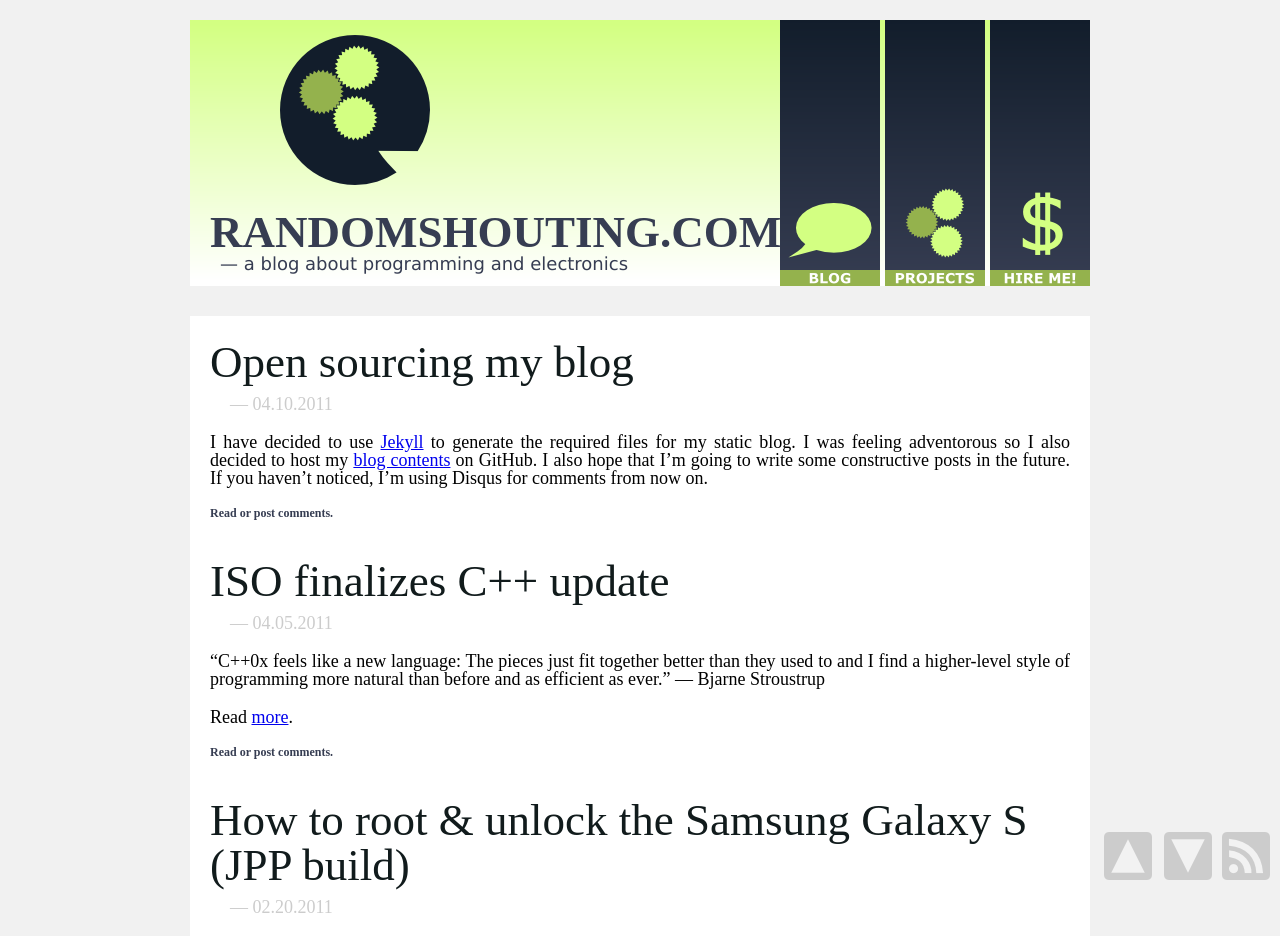
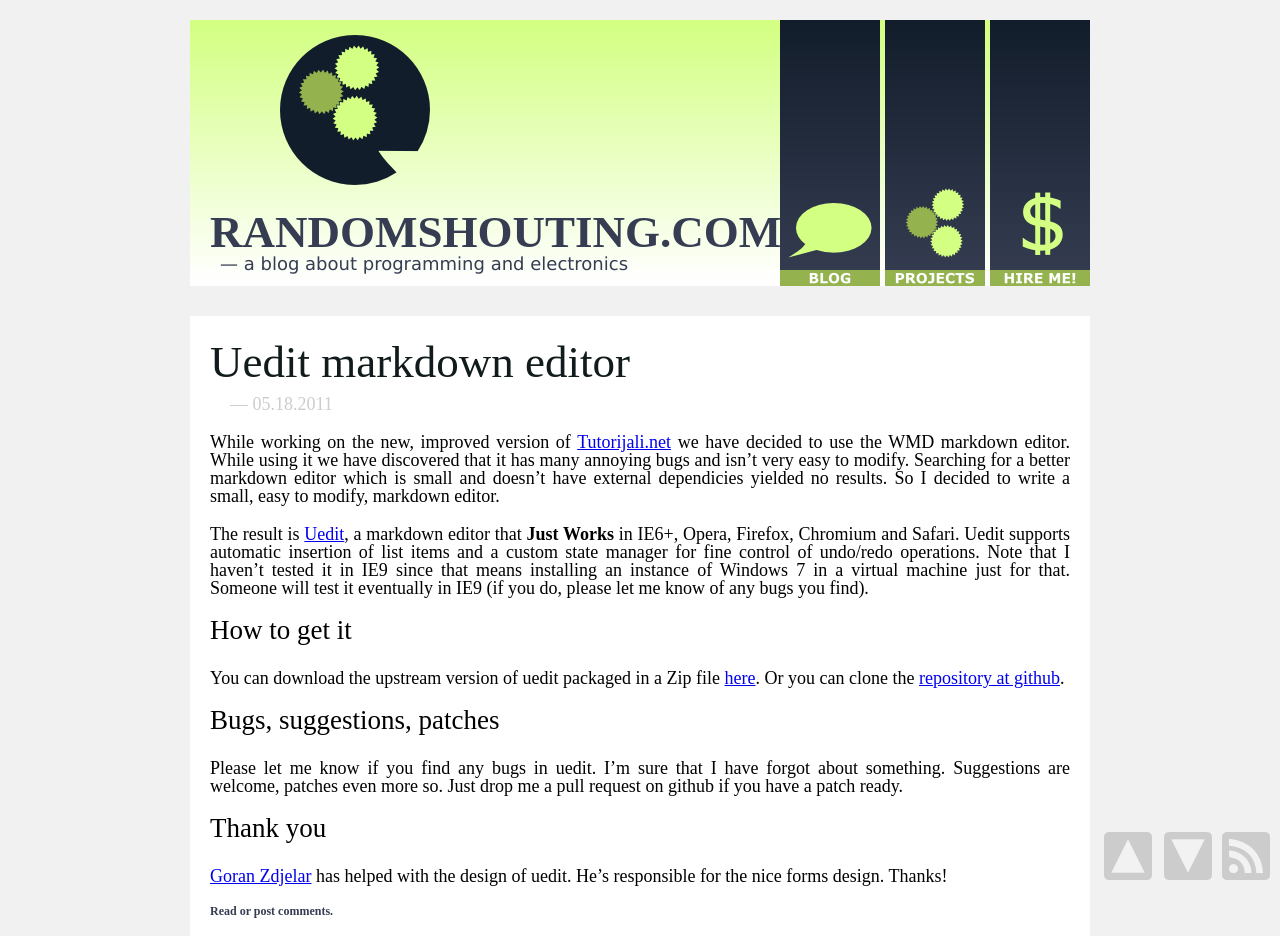
Before and after one commit to amir-hadzic/amir-hadzic.github.com, a Jekyll site: the page built from index.html, in a window 1280 px wide. Shown: the top 936 px of the page. Built offline with Jekyll 4.4.1, drawn with Linux system fonts in a browser that asks for light colours; some web fonts are replaced; Markdown is read by kramdown in place of the engine named in the settings; some of the changed text lies outside the part shown; grey boxes are pictures that could not be loaded.

Commit message:
New post with some minor site-wide modifications.

```diff
--- /dev/null
+++ b/_posts/2011-05-18-Uedit-Markdown-Editor.markdown
@@ -0,0 +1,36 @@
+---
+layout: post
+title: Uedit markdown editor
+---
+
+  [0]: http://www.tutorijali.net
+  [1]: https://github.com/amir-hadzic/uedit
+  [2]: https://github.com/amir-hadzic/uedit/zipball/master
+  [3]: http://www.radar404.com
+  [4]: http://amir-hadzic.github.com/uedit
+
+While working on the new, improved version of [Tutorijali.net][0] we have decided to use
+the WMD markdown editor. While using it we have discovered that it has many
+annoying bugs and isn't very easy to modify. Searching for a better markdown
+editor which is small and doesn't have external dependicies yielded no results.
+So I decided to write a small, easy to modify, markdown editor.
+
+The result is [Uedit][4], a markdown editor that **Just Works** in IE6+, Opera,
+Firefox, Chromium and Safari. Uedit supports automatic insertion of list items
+and a custom state manager for fine control of undo/redo operations. Note that I haven't tested it in IE9 since that means installing an instance of Windows 7 in a virtual machine just for that. Someone will test it eventually in IE9 (if you do, please let me know of any bugs you find).
+
+## How to get it
+
+You can download the upstream version of uedit packaged in a Zip file [here][2].
+Or you can clone the [repository at github][1].
+
+## Bugs, suggestions, patches
+
+Please let me know if you find any bugs in uedit. I'm sure that I have forgot
+about something. Suggestions are welcome, patches even more so. Just drop me a
+pull request on github if you have a patch ready.
+
+## Thank you
+
+[Goran Zdjelar][3] has helped with the design of uedit. He's responsible for the
+nice forms design. Thanks!
--- a/archive.html
+++ b/archive.html
@@ -5,7 +5,7 @@ title: Randomshouting | Amir Hadžić | Archive
 
 {% for post in site.posts %}
     <div class="post">
-        <h1 class="post-title">{{ post.title }}</h1>
+        <h1 class="post-title"><a href="{{ post.url }}" class="nostylelink">{{ post.title }}</a></h1>
         <h2 class="post-date">— {{ post.date | date: "%m.%d.%Y" }}</h2>
     </div>
 {% endfor %}
--- a/index.html
+++ b/index.html
@@ -4,7 +4,7 @@ title: Randomshouting | Amir Hadžić | a blog about programming and electronics
 ---
 {% for post in site.posts limit:5%}
     <div class="post">
-        <h1 class="post-title">{{ post.title }}</h1>
+        <h1 class="post-title"><a class="nostylelink" href="{{ post.url }}">{{ post.title }}<a></h1>
         <h2 class="post-date">— {{ post.date | date: "%m.%d.%Y" }}</h2>
 
         {{ post.content }}
--- a/projects.html
+++ b/projects.html
@@ -5,7 +5,7 @@ title: Randomshouting | Amir Hadžić | Projects
 
 <ul>
     <li>
-<p><b>uedit</b> is a markdown editor, written in Javascript. This project, along with the source code will be published on github as soon as I resolve cross-browser issues (IE issues). It's light and doesn't depend on other JS libraries. Furthermore, the editor interface is not tightly integrated with the editor itself, so it's very easy to change it. It's also easy to hack the editor and bend it to your will.</p>
+<p><a href="https://www.github.com/amir-hadzic/uedit">uedit</a> is a markdown editor, written in Javascript. It's light and doesn't depend on other JS libraries. Furthermore, the editor interface is not tightly integrated with the editor itself, so it's very easy to change it. It's also easy to hack the editor and bend it to your will.</p>
     </li>
     <li>
 <p><b>FitGamePack</b> is composed of Fitgy and a few (currently only two) sample games. The focus is on developing Fitgy which is a simple 2D game engine. As soon as Fitgy becomes somewhat stable I will focus on developing the sample games. Fitgy stands for Faculty of Information Technologies Graphics Thingy — yeah, I wasn't very creative with that one. One of the features of FitGamePack and Fitgy is that it's possible to run and develop it on multiple platforms (Windows, Linux and even Mac but I haven't tested that one). It's pretty straightforward to start developing and playing around with the source code which will hopefully be interesting to someone. This was also a chance for me to brush up on my C++ skill set.</p>
--- a/static/style.css
+++ b/static/style.css
@@ -77,6 +77,10 @@ pre {
 
 em {
     font-style: italic;
+}
+
+strong {
+    font-weight: bold;
 }
 
 p {
@@ -248,3 +252,9 @@ a.comments {
 {
     bottom: 30px;
 }
+
+a.nostylelink
+{
+    color: inherit;
+    text-decoration: none;
+}
```
